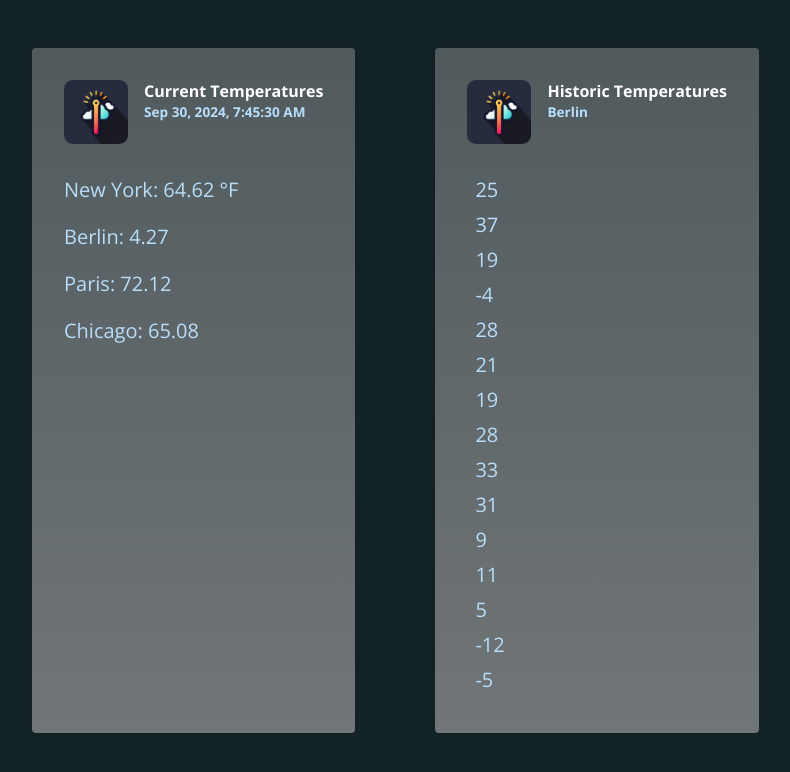
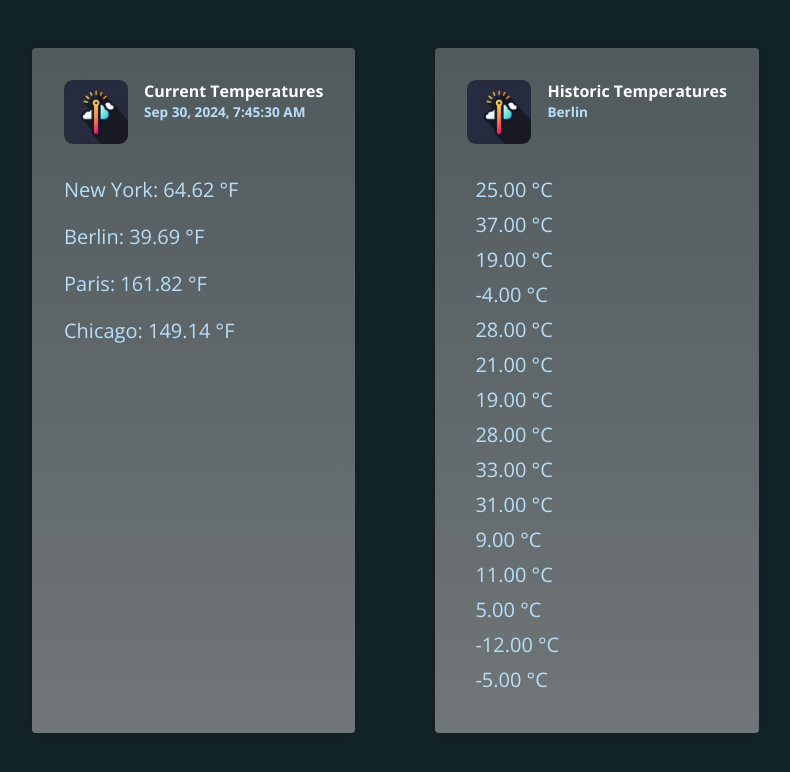
Before and after one commit to MrMic/Angular18-S08-Pipes-Deep-Dive, an Angular app: page / in a window 1280 px wide. Shown: the top 772 px of the page, without its empty margins (168-958 px from the left). Built offline with nearby package versions, Linux system fonts and the light colour scheme.

Commit message:
feat: Chain Pipes & Limitations

```diff
--- a/src/app/app.component.html
+++ b/src/app/app.component.html
@@ -7,10 +7,13 @@
         <p>{{ currentDate | date: "medium" }}</p>
       </div>
     </header>
-    <p>New York: {{ currentTemperaturs.newYork | temp: "cel" : "fah" }}</p>
-    <p>Berlin: {{ currentTemperaturs.berlin | number: "1.2-2" }}</p>
-    <p>Paris: {{ currentTemperaturs.paris | number: "1.2-2" }}</p>
-    <p>Chicago: {{ currentTemperaturs.chicago | number: "1.2-2" }}</p>
+    <p>
+      New York:
+      {{ currentTemperaturs.newYork | temp: "cel" : "fah" }}
+    </p>
+    <p>Berlin: {{ currentTemperaturs.berlin | temp: "cel" : "fah" }}</p>
+    <p>Paris: {{ currentTemperaturs.paris | temp: "cel" : "fah" }}</p>
+    <p>Chicago: {{ currentTemperaturs.chicago | temp: "cel" : "fah" }}</p>
   </article>
 
   <article class="temperatures">
@@ -23,7 +26,9 @@
     </header>
     <ul>
       @for (temperature of historicTemperatures; track temperature) {
-        <li (click)="onReset($index)">{{ temperature }}</li>
+        <li (click)="onReset($index)">
+          {{ temperature | temp: "cel" }}
+        </li>
       }
     </ul>
   </article>
--- a/src/app/temperature.pipe.ts
+++ b/src/app/temperature.pipe.ts
@@ -6,11 +6,15 @@ import { Pipe, PipeTransform } from "@angular/core";
 })
 export class TemperaturePipe implements PipeTransform {
   transform(
-    value: string | number,
+    value: string | number | null,
     inputType: 'cel' | 'fah',
     outputType?: 'cel' | 'fah'
-  ): string {
+  ) {
     let val: number;
+
+    if (!value) {
+      return value;
+    }
 
     if (typeof value === "string") {
       val = parseFloat(value);
```
